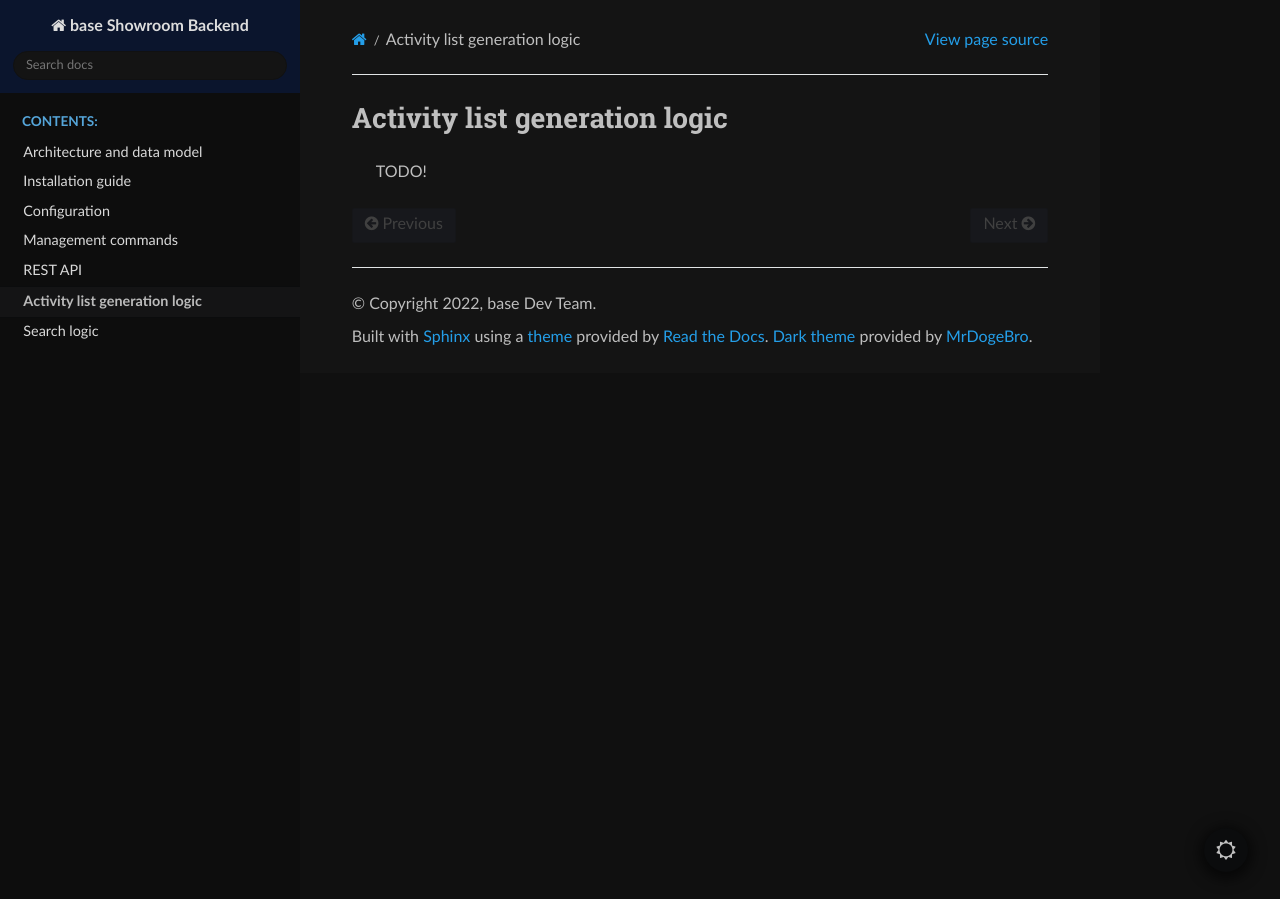
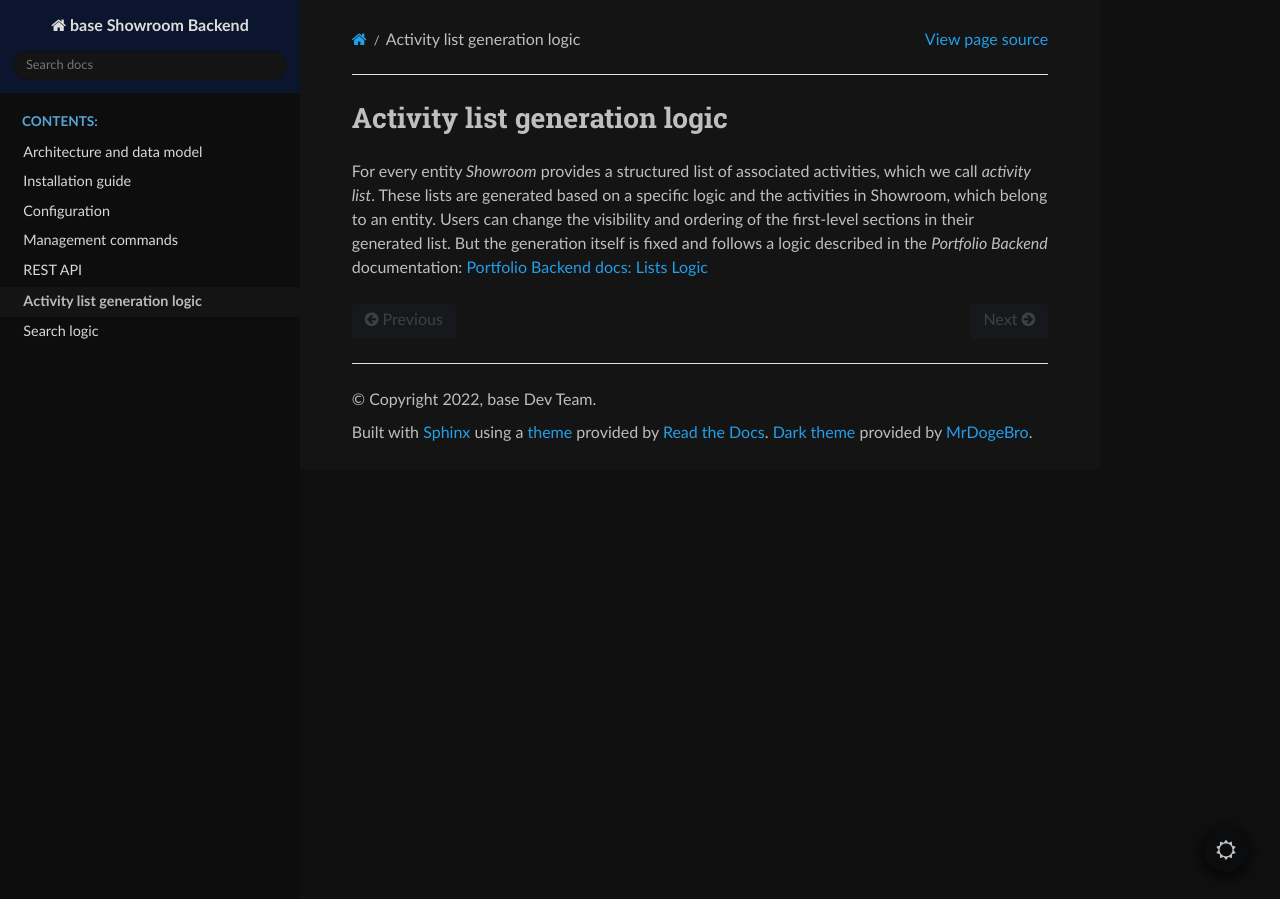
Before and after one commit to base-angewandte/showroom-backend, a Sphinx documentation site: the page built from docs/source/lists_logic.md, in a window 1280 px wide. Built offline with Sphinx 7.4.7 and the Read the Docs theme 2.0.0, drawn with Linux system fonts in a browser that asks for light colours.

Commit message:
+ add short docs with ref on lists logic

```diff
--- a/docs/source/lists_logic.md
+++ b/docs/source/lists_logic.md
@@ -1,3 +1,8 @@
 # Activity list generation logic
 
-> TODO!
+For every entity _Showroom_ provides a structured list of associated activities, which
+we call _activity list_. These lists are generated based on a specific logic and the
+activities in Showroom, which belong to an entity. Users can change the
+visibility and ordering of the first-level sections in their generated list. But the
+generation itself is fixed and follows a logic described in the _Portfolio Backend_
+documentation: [Portfolio Backend docs: Lists Logic](https://portfolio-backend.readthedocs.io/en/latest/lists_logic.html)
```
